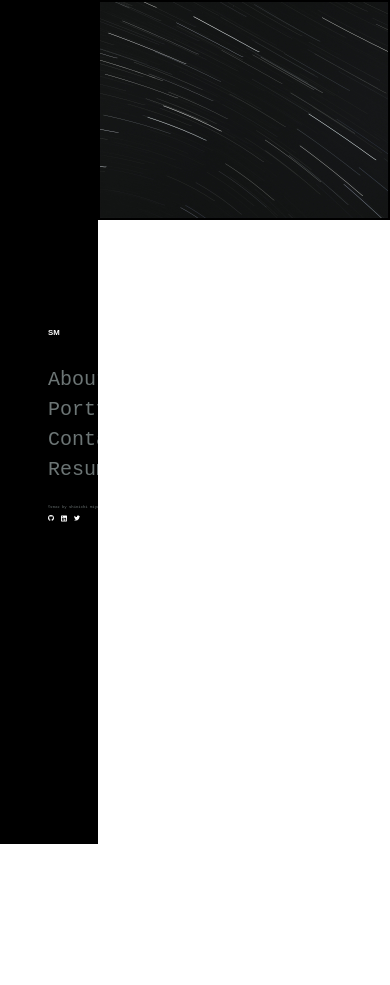
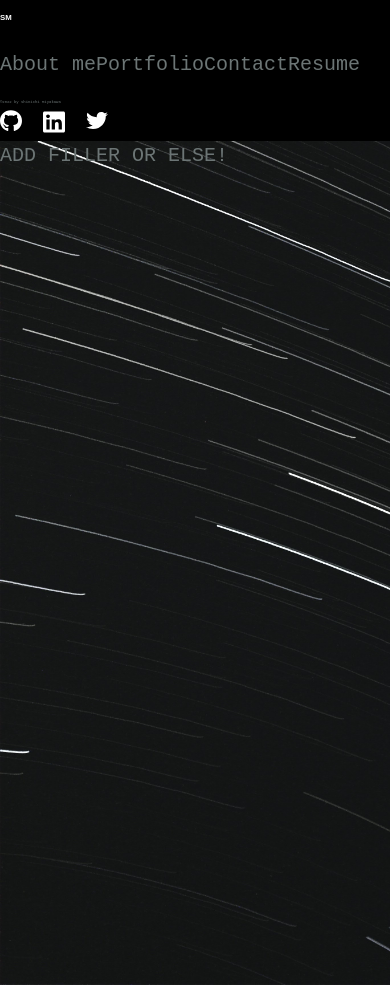
Before and after one commit to ShinichiM/portfolio-react, a React (Create React App) app: page / in a window 390 px wide. Before the commit the page ends 844 px from the top, so only its background shows below. Built offline with nearby package versions, Linux system fonts and the light colour scheme; the HTML template or start-up script is replaced by a standard one.

Commit message:
media query for 0 < screen < 980 and 980 < screen < inf

```diff
--- a/src/App.js
+++ b/src/App.js
@@ -15,12 +15,12 @@ function App() {
   const [currentPage, setCurrentPage] = useState('');
 
   return (
-    <div className="App">
+    <div className="App ">
       <Router>
-        <div className="flex-row" style={{height: 'auto'}}>
+        <div className= {`flex-row img-background-${currentPage}`}  style={{height: 'auto'}}>
         <Header />
         <Routes>
-            <Route exact path="/" component={Home}/>
+            <Route exact path="/" element={<Home/>}/>
             <Route exact path='/about-me' component={AboutMe} />
             <Route exact path='/contact' component={Contact}/>
             <Route exact path='/portfolio' component={Portfolio}/>
--- a/src/components/Header/index.js
+++ b/src/components/Header/index.js
@@ -4,14 +4,14 @@ import { Link } from "react-router-dom";
 
 export const Header = () => {
     return (
-        <div className="pl-5 h-100-vh w-25 flex-column justify-center background-dark">
-                <div>
+        <div className="header-container">
+                <nav className="header-sub-container">
                     <div>
                         <Link className="transition-a font-size-lg text-format" to='/' style={{color: '#FFFFFF'}}>SM</Link>
                     </div>
-                    <ul className="justify-space-between">
+                    <ul className="header-list justify-space-between">
                         <li>
-                            <Link className="transition-a"to='/about-me'>About me </Link>
+                            <Link className="transition-a" to='/about-me'>About me </Link>
                         </li>
                         <li>
                             <Link className="transition-a"to='/portfolio'>Portfolio</Link>
@@ -24,7 +24,7 @@ export const Header = () => {
                         </li>
                     </ul>
                     <Footer />
-                </div>
+                </nav>
         </div>
     )
 };
--- a/src/components/Main/index.js
+++ b/src/components/Main/index.js
@@ -11,16 +11,16 @@ export const Main = (props) => {
     const { setPage, currentPage } = props;
     const location = useLocation();
     const pathname = location.pathname.split('/')[1];
-    // const [currentPage, setCurrentPage] = useState('');
-    // console.log(pathname.split('/')[1])
-    // console.log(location.pathname);
+
     console.log(pathname);
     useEffect(() => {
         setPage(pathname)
     })
+
+    // make div container transparent
     return (
-        <div className="w-75 flex-column justify-center background-light">
-            {currentPage === '' ? <Home /> : ''}
+        <div className="w-75 flex-column justify-center" style={{backgroundColor: 'transparent'}}>
+            {/* {currentPage === '' ? <Home /> : ''} */}
             {currentPage === 'about-me' ? <AboutMe /> : ''}
             {currentPage === 'contact' ? <Contact /> : ''}
             {currentPage === 'portfolio' ? <Portfolio /> : ''}
--- a/src/index.css
+++ b/src/index.css
@@ -34,7 +34,6 @@ body {
   line-height: 1.5;
   font-size: 20px;
   color: var(--dark);
-  /* background-color: #f3fffee1; */
 }
 
 h1,
@@ -86,22 +85,22 @@ a {
 a:visited {
   color: inherit;
 }
-
+/*
 nav {
   width: 100%;
   justify-content: center;
-}
+} */
 
-nav a {
+/* nav a {
   padding: 6px 10px;
   margin: 0 15px;
   transition: all 0.2s;
-}
+} */
 
-nav a:hover {
+/* nav a:hover {
   color: var(--secondary);
   background-color: var(--dark);
-}
+} */
 
 li {
   list-style: none
@@ -909,365 +908,66 @@ ul {
 }
 
 /* col-sm */
-@media screen and (min-width: 640px) {
-  /* .col-sm-auto {
-    flex-grow: 1;
-    flex-basis: 0;
+@media screen and (max-width: 980px) {
+  .header-container {
+    display: flex;
+    width: 100vw;
+    background-color: var(--background-one);
+  }
+  .header-sub-container {
+    /* display: flex; */
+  }
+  .header-list {
+    display: flex;
   }
 
-  .col-sm-1 {
-    flex: 0 0 calc(100% * 1 / 12 - 0.5%);
+  .header>div {
+    display: flex;
   }
 
-  .col-sm-2 {
-    flex: 0 0 calc(100% * 2 / 12 - 0.5%);
+  .header>div>ul {
+    display: flex;
   }
 
-  .col-sm-3 {
-    flex: 0 0 calc(100% * 3 / 12 - 0.5%);
+  .header-list {
+    justify-content: space-between;
+    display: flex;
   }
-
-  .col-sm-4 {
-    flex: 0 0 calc(100% * 4 / 12 - 0.5%);
-  }
-
-  .col-sm-5 {
-    flex: 0 0 calc(100% * 5 / 12 - 0.5%);
-  }
-
-  .col-sm-6 {
-    flex: 0 0 calc(100% * 6 / 12 - 0.5%);
-  }
-
-  .col-sm-7 {
-    flex: 0 0 calc(100% * 7 / 12 - 0.5%);
-  }
-
-  .col-sm-8 {
-    flex: 0 0 calc(100% * 8 / 12 - 0.5%);
-  }
-
-  .col-sm-9 {
-    flex: 0 0 calc(100% * 9 / 12 - 0.5%);
-  }
-
-  .col-sm-10 {
-    flex: 0 0 calc(100% * 10 / 12 - 0.5%);
-  }
-
-  .col-sm-11 {
-    flex: 0 0 calc(100% * 11 / 12 - 0.5%);
-  }
-
-  .col-sm-12 {
-    flex: 0 0 100%;
-  }
-
-  .justify-space-between-sm {
-    justify-content: space-between;
-  }
-
-  .justify-space-around-sm {
-    justify-content: space-around;
-  }
-
-  .justify-flex-start-sm {
-    justify-content: flex-start;
-  }
-
-  .justify-flex-end-sm {
-    justify-content: flex-end;
-  }
-
-  .justify-center-sm {
-    justify-content: center;
-  }
-
-  .align-stretch-sm {
-    align-items: stretch;
-  }
-
-  .align-end-sm {
-    align-items: flex-end;
-  }
-
-  .align-center-sm {
-    align-items: center;
-  } */
 }
 
 /* col-md */
-@media screen and (min-width: 768px) {
-  .d-block {
-    display: inline-block;
-  }
-  .col-md-auto {
-    flex-grow: 1;
-    flex-basis: 0;
-  }
+/* @media screen and (min-width: 768px) {
 
-  .col-md-1 {
-    flex: 0 0 calc(100% * 1 / 12 - 0.5%);
-  }
-
-  .col-md-2 {
-    flex: 0 0 calc(100% * 2 / 12 - 0.5%);
-  }
-
-  .col-md-3 {
-    flex: 0 0 calc(100% * 3 / 12 - 0.5%);
-  }
-
-  .col-md-4 {
-    flex: 0 0 calc(100% * 4 / 12 - 0.5%);
-  }
-
-  .col-md-5 {
-    flex: 0 0 calc(100% * 5 / 12 - 0.5%);
-  }
-
-  .col-md-6 {
-    flex: 0 0 calc(100% * 6 / 12 - 0.5%);
-  }
-
-  .col-md-7 {
-    flex: 0 0 calc(100% * 7 / 12 - 0.5%);
-  }
-
-  .col-md-8 {
-    flex: 0 0 calc(100% * 8 / 12 - 0.5%);
-  }
-
-  .col-md-9 {
-    flex: 0 0 calc(100% * 9 / 12 - 0.5%);
-  }
-
-  .col-md-10 {
-    flex: 0 0 calc(100% * 10 / 12 - 0.5%);
-  }
-
-  .col-md-11 {
-    flex: 0 0 calc(100% * 11 / 12 - 0.5%);
-  }
-
-  .col-md-12 {
-    flex: 0 0 100%;
-  }
-
-  .justify-space-between-md {
-    justify-content: space-between;
-  }
-
-  .justify-space-around-md {
-    justify-content: space-around;
-  }
-
-  .justify-flex-start-md {
-    justify-content: flex-start;
-  }
-
-  .justify-flex-end-md {
-    justify-content: flex-end;
-  }
-
-  .justify-center-md {
-    justify-content: center;
-  }
-
-  .align-stretch-md {
-    align-items: stretch;
-  }
-
-  .align-end-md {
-    align-items: flex-end;
-  }
-
-  .align-center-md {
-    align-items: center;
-  }
-}
+} */
 
 /* col-lg */
-@media screen and (min-width: 980px) {
-  /* nav {
-    width: auto;
-    justify-content: flex-end;
-  }
+/* @media screen and (min-width: 980px) {
 
-  .page-title {
-    width: auto;
-  }
-
-  .col-md-auto {
-    flex-grow: 1;
-    flex-basis: 0;
-  }
-
-  .col-lg-1 {
-    flex: 0 0 calc(100% * 1 / 12 - 0.5%);
-  }
-
-  .col-lg-2 {
-    flex: 0 0 calc(100% * 2 / 12 - 0.5%);
-  }
-
-  .col-lg-3 {
-    flex: 0 0 calc(100% * 3 / 12 - 0.5%);
-  }
-
-  .col-lg-4 {
-    flex: 0 0 calc(100% * 4 / 12 - 0.5%);
-  }
-
-  .col-lg-5 {
-    flex: 0 0 calc(100% * 5 / 12 - 0.5%);
-  }
-
-  .col-lg-6 {
-    flex: 0 0 calc(100% * 6 / 12 - 0.5%);
-  }
-
-  .col-lg-7 {
-    flex: 0 0 calc(100% * 7 / 12 - 0.5%);
-  }
-
-  .col-lg-8 {
-    flex: 0 0 calc(100% * 8 / 12 - 0.5%);
-  }
-
-  .col-lg-9 {
-    flex: 0 0 calc(100% * 9 / 12 - 0.5%);
-  }
-
-  .col-lg-10 {
-    flex: 0 0 calc(100% * 10 / 12 - 0.5%);
-  }
-
-  .col-lg-11 {
-    flex: 0 0 calc(100% * 11 / 12 - 0.5%);
-  }
-
-  .col-lg-12 {
-    flex: 0 0 100%;
-  }
-
-  .justify-space-between-lg {
-    justify-content: space-between;
-  }
-
-  .justify-space-around-lg {
-    justify-content: space-around;
-  }
-
-  .justify-flex-start-lg {
-    justify-content: flex-start;
-  }
-
-  .justify-flex-end-lg {
-    justify-content: flex-end;
-  }
-
-  .justify-center-lg {
-    justify-content: center;
-  }
-
-  .align-stretch-lg {
-    align-items: stretch;
-  }
-
-  .align-end-lg {
-    align-items: flex-end;
-  }
-
-  .align-center-lg {
-    align-items: center;
-  } */
-}
+} */
 
 /* col-xl */
-@media screen and (min-width: 1200px) {
-  /* .col-xl-1 {
-    flex: 0 0 calc(100% * 1 / 12 - 0.5%);
-  }
-
-  .col-xl-2 {
-    flex: 0 0 calc(100% * 2 / 12 - 0.5%);
-  }
-
-  .col-xl-3 {
-    flex: 0 0 calc(100% * 3 / 12 - 0.5%);
-  }
-
-  .col-xl-4 {
-    flex: 0 0 calc(100% * 4 / 12 - 0.5%);
-  }
-
-  .col-xl-5 {
-    flex: 0 0 calc(100% * 5 / 12 - 0.5%);
-  }
-
-  .col-xl-6 {
-    flex: 0 0 calc(100% * 6 / 12 - 0.5%);
-  }
-
-  .col-xl-7 {
-    flex: 0 0 calc(100% * 7 / 12 - 0.5%);
-  }
-
-  .col-xl-8 {
-    flex: 0 0 calc(100% * 8 / 12 - 0.5%);
-  }
-
-  .col-xl-9 {
-    flex: 0 0 calc(100% * 9 / 12 - 0.5%);
-  }
-
-  .col-xl-10 {
-    flex: 0 0 calc(100% * 10 / 12 - 0.5%);
-  }
-
-  .col-xl-11 {
-    flex: 0 0 calc(100% * 11 / 12 - 0.5%);
-  }
-
-  .col-xl-12 {
-    flex: 0 0 100%;
-  }
-
-  .justify-space-between-xl {
-    justify-content: space-between;
-  }
-
-  .justify-space-around-xl {
-    justify-content: space-around;
-  }
-
-  .justify-flex-start-xl {
-    justify-content: flex-start;
-  }
-
-  .justify-flex-end-xl {
-    justify-content: flex-end;
-  }
-
-  .justify-center-xl {
-    justify-content: center;
-  }
-
-  .align-stretch-xl {
-    align-items: stretch;
-  }
-
-  .align-end-xl {
-    align-items: flex-end;
-  }
-
-  .align-center-xl {
-    align-items: center;
-  } */
+@media screen and (min-width: 980px) {
+  .header-container {
+  padding-left: var(--spacing-five);
+  width: 25%;
+  height: 100vh;
+  display: flex;
+  flex-direction: column;
+  justify-content: center;
+  background-color: var(--background-one);
+}
 }
 
 /* ---------------------------------------------------------------------------------------------------------------------------------------------- */
+/* .header-container {
+  padding-left: var(--spacing-five);
+  width: 25%;
+  height: 100vh;
+  display: flex;
+  flex-direction: column;
+  justify-content: center;
+  background-color: var(--background-one);
+} */
 
 .transition-a {
    transition: all 0.2s
@@ -1290,14 +990,60 @@ ul {
   font-size: 2vw;
 }
 
-.img-background {
-  max-width: 100%;
-  max-heigth: 100%;
-  /* border-radius: 5%; */
-  /* box-shadow: 5px 5px 5px grey; */
-  border: 2px solid var(--background-one)
+
+/* --------------------------- background images -------------------- */
+
+/* Home image */
+.img-background- {
+  width: 100vw;
+  height: 100vh;
+  background-image: url('../public/img/front-page.jpg');
+  background-repeat: no-repeat;
+  background-attachment: fixed;
+  background-size: cover;
 }
 
+/* About me image */
+.img-background-about-me {
+  width: 100vw;
+  height: 100vh;
+  background-image: url('../public/img/leafs.jpg');
+  background-repeat: no-repeat;
+  background-attachment: fixed;
+  background-size: cover;
+}
+
+/* portfolio image */
+.img-background-portfolio {
+  width: 100vw;
+  height: 100vh;
+  background-image: url('../public/img/city.jpg');
+  background-repeat: no-repeat;
+  background-attachment: fixed;
+  background-size: cover;
+}
+
+/* contact image */
+.img-background-contact {
+  width: 100vw;
+  height: 100vh;
+  background-image: url('../public/img/contact.jpg');
+  background-repeat: no-repeat;
+  background-attachment: fixed;
+  background-size: cover;
+}
+
+/* resume image */
+.img-background-resume {
+  width: 100vw;
+  height: 100vh;
+  background-image: url('../public/img/resume-page.jpg');
+  background-repeat: no-repeat;
+  background-attachment: fixed;
+  background-size: cover;
+}
+
+/* --------------------------- background images -------------------- */
 .img-project-container {
   /* width: 80%; */
   height: 40%;
--- a/src/pages/about-me.js
+++ b/src/pages/about-me.js
@@ -26,7 +26,7 @@ return (
                     </div>
                 </div>
             </div>
-            <img className="img-background" src="/img/leafs.jpg" alt="tropic jungle forestry"></img>
+            {/* <img className="img-background" src="/img/leafs.jpg" alt="tropic jungle forestry"></img>  */}
         </div>
     );
 };
--- a/src/pages/contact.js
+++ b/src/pages/contact.js
@@ -5,7 +5,7 @@ const Contact = () => {
     // const [ ] = useState();
     return (
         <div style={{overflow: 'hidden'}} className="h-100-vh page-container">
-            <img style={{height: '100%'}} className="img-background" src="/img/contact.jpg" alt="city landscape overhead"></img>
+            {/* <img style={{height: '100%'}} className="img-background" src="/img/contact.jpg" alt="city landscape overhead"></img> */}
             <div style={{width: '95%'}} className="tag">
                 <div style={{display: 'flex'}} className='justify-space-around'>
                     <div style={{width: '75%', padding: '0'}} >
--- a/src/pages/home.js
+++ b/src/pages/home.js
@@ -3,8 +3,9 @@ import React from "react";
 const Home = () => {
 
     return (
-        <div style={{overflow: 'hidden'}} className="h-100-vh page-container">
-            <img className="img-background" src="/img/front-page.jpg" alt="night sky"></img>
+        <div className="h-100-vh page-container">
+            ADD FILLER OR ELSE!
+            {/* <div style={{width: '100vw', height: '100vh'}} className="img-background"></div> */}
         </div>
     );
 };
--- a/src/pages/portfolio.js
+++ b/src/pages/portfolio.js
@@ -42,8 +42,8 @@ const Portfolio = () => {
     ];
 
     return (
-            <div className="h-100-vh" style={{overflow: 'hidden'}}>
-                <img  className="img-background" src="/img/city.jpg" alt="city landscape overhead"></img>
+            <div className="h-100-vh page-container" style={{overflow: 'hidden'}}>
+                {/* <img  className="img-background" src="/img/city.jpg" alt="city landscape overhead"></img> */}
                 <div style={{height: "80vh"}} className="tag-portfolio">
                     <h1 className="text-format ml-4">Portfolio</h1>
                     <Project projects={projects}/>
--- a/src/pages/resume.js
+++ b/src/pages/resume.js
@@ -4,7 +4,7 @@ const Resume = () => {
 
     return (
         <div style={{overflow: 'hidden'}} className="h-100-vh page-container">
-            <img className="img-background" src="/img/resume-page.jpg" alt="city landscape overhead"></img>
+            {/* <img className="img-background" src="/img/resume-page.jpg" alt="city landscape overhead"></img> */}
             <div style={{width: '100%'}} className="tag-resume">
                  <div style={{height: '75vh'}} className="w-75  mx-auto project-list">
                     <div style={{'fontSize': '200%'}} className="text-format mb-4">Resume</div>
```
Also changed, not shown: public/index.html (+1 -27 lines), public/logo.png (added), public/manifest.json, public/robots.txt (deleted).
